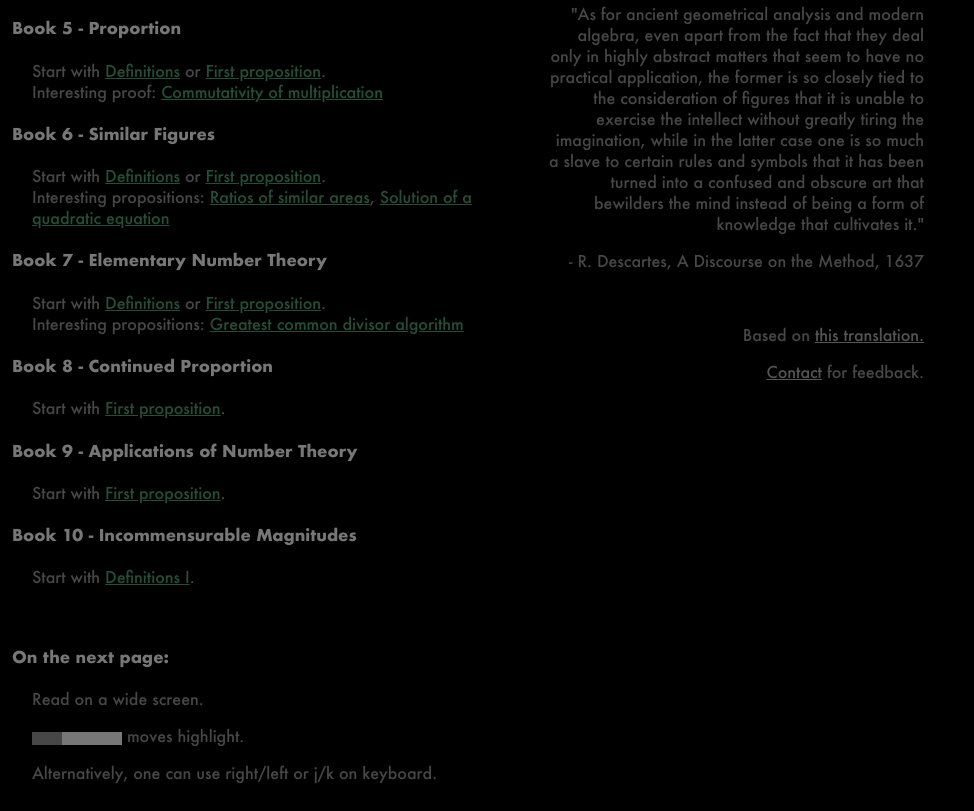
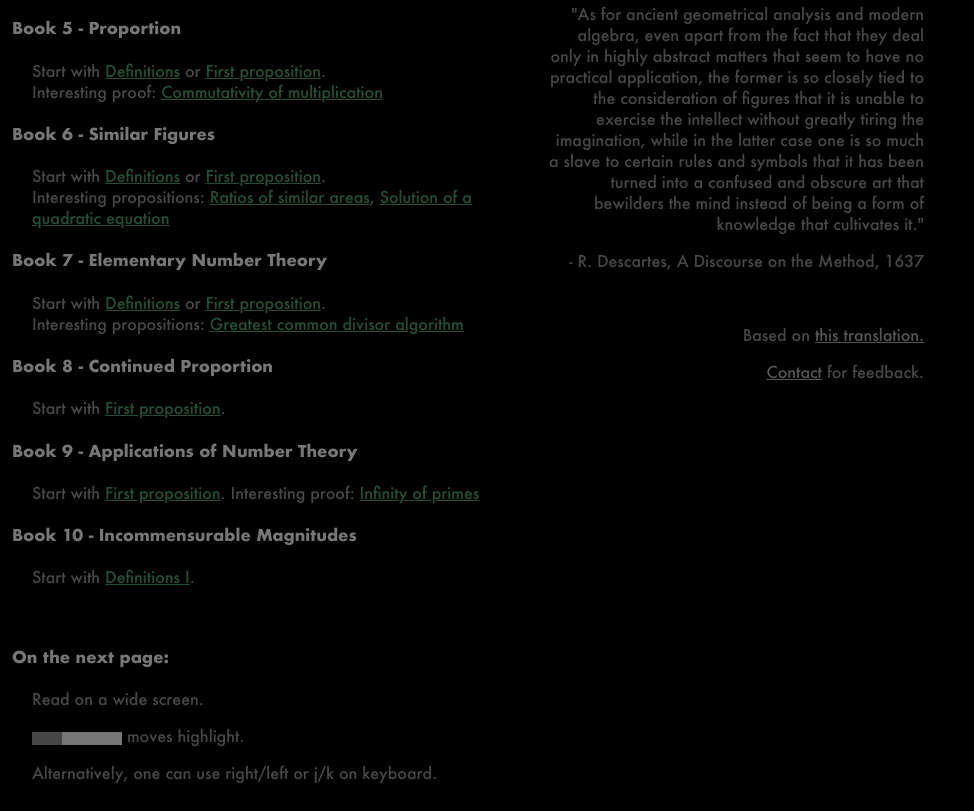
Before and after one commit to ibrahimsag/read, a website with bundled scripts: page index.html in a window 1280 px wide. Shown: the part 522-1333 px from the top of the page, without its empty margins (0-974 px from the left). Built offline with nearby package versions, Linux system fonts and the light colour scheme; what hsluv would draw is missing.

Commit message:
highlights 12-20

```diff
--- a/figures/9.js
+++ b/figures/9.js
@@ -12,7 +12,7 @@ import prop8 from '../prose/9/8';
 import prop9 from '../prose/9/9';
 import prop10 from '../prose/9/10';
 import prop11 from '../prose/9/11';
-import prop12 from '../prose/9/11';
+import prop12 from '../prose/9/12';
 import prop13 from '../prose/9/13';
 import prop14 from '../prose/9/14';
 import prop15 from '../prose/9/15';
@@ -22,7 +22,7 @@ import prop18 from '../prose/9/18';
 import prop19 from '../prose/9/19';
 import prop20 from '../prose/9/20';
 import prop21 from '../prose/9/21';
-import prop22 from '../prose/9/21';
+import prop22 from '../prose/9/22';
 import prop23 from '../prose/9/23';
 import prop24 from '../prose/9/24';
 import prop25 from '../prose/9/25';
@@ -32,7 +32,7 @@ import prop28 from '../prose/9/28';
 import prop29 from '../prose/9/29';
 import prop30 from '../prose/9/30';
 import prop31 from '../prose/9/31';
-import prop32 from '../prose/9/31';
+import prop32 from '../prose/9/32';
 import prop33 from '../prose/9/33';
 import prop34 from '../prose/9/34';
 import prop35 from '../prose/9/35';
@@ -203,6 +203,16 @@ function() {
   return {
     title: 'Proposition 12',
     prose: prop12,
+    mags: [
+      { l: 'A', m: 100, p: [50, 50] },
+      { l: 'B', m: 120, v: 40 },
+      { l: 'C', m: 140, v: 40 },
+      { l: 'D', m: 160, v: 40 },
+      { l: 'E', m: 85, p: [250, 50] },
+      { l: 'F', m: 145, v: 40 },
+      { l: 'G', m: 125, v: 40 },
+      { l: 'H', m: 105, v: 40 },
+    ]
   };
 },
 
@@ -210,6 +220,16 @@ function() {
   return {
     title: 'Proposition 13',
     prose: prop13,
+    mags: [
+      { l: 'A', m: 40, p: [50, 50] },
+      { l: 'B', m: 70, v: 40 },
+      { l: 'C', m: 100, v: 40 },
+      { l: 'D', m: 130, v: 40 },
+      { l: 'E', m: 65, p: [250, 50] },
+      { l: 'F', m: 95, v: 40 },
+      { l: 'G', m: 55, v: 40 },
+      { l: 'H', m: 60, v: 40 },
+    ]
   };
 },
 
@@ -217,6 +237,14 @@ function() {
   return {
     title: 'Proposition 14',
     prose: prop14,
+    mags: [
+      { l: 'A', m: 100, p: [50, 50] },
+      { l: 'E', m: 70, v: 40 },
+      { l: 'F', m: 40, v: 40 },
+      { l: 'B', m: 50, p: [200, 50] },
+      { l: 'C', m: 60, v: 40 },
+      { l: 'D', m: 80, v: 40 },
+    ]
   };
 },
 
@@ -224,6 +252,14 @@ function() {
   return {
     title: 'Proposition 15',
     prose: prop15,
+    mags: [
+      { l: 'A', m: 100, p: [50, 50] },
+      { l: 'B', m: 130, v: 40 },
+      { l: 'C', m: 160, v: 40 },
+      { l: 'D', m: 60, p: [250, 50] },
+      { l: 'E', m: 80 },
+      { l: 'F'},
+    ]
   };
 },
 
@@ -231,6 +267,11 @@ function() {
   return {
     title: 'Proposition 16',
     prose: prop16,
+    mags: [
+      { l: 'A', m: 100, p: [50, 50] },
+      { l: 'B', m: 130, v: 40 },
+      { l: 'C', m: 160, v: 40 },
+    ]
   };
 },
 
@@ -238,6 +279,13 @@ function() {
   return {
     title: 'Proposition 17',
     prose: prop17,
+    mags: [
+      { l: 'A', m: 100, p: [50, 50] },
+      { l: 'B', m: 130, v: 40 },
+      { l: 'C', m: 160, v: 40 },
+      { l: 'D', m: 190, v: 40 },
+      { l: 'E', m: 210, v: 40 },
+    ]
   };
 },
 
@@ -245,6 +293,12 @@ function() {
   return {
     title: 'Proposition 18',
     prose: prop18,
+    mags: [
+      { l: 'A', m: 90, p: [50, 50] },
+      { l: 'B', m: 110, v: 40 },
+      { l: 'C', m: 160, p: [200, 50] },
+      { l: 'D', m: 130, v: 40 },
+    ]
   };
 },
 
@@ -252,6 +306,13 @@ function() {
   return {
     title: 'Proposition 19',
     prose: prop19,
+    mags: [
+      { l: 'A', m: 100, p: [50, 50] },
+      { l: 'B', m: 130, v: 40 },
+      { l: 'C', m: 160, v: 40 },
+      { l: 'D', m: 210, v: 40 },
+      { l: 'E', m: 190, v: 40 },
+    ]
   };
 },
 
@@ -259,6 +320,15 @@ function() {
   return {
     title: 'Proposition 20',
     prose: prop20,
+    mags: [
+      { l: 'A', m: 90, p: [50, 50] },
+      { l: 'B', m: 110, v: 40 },
+      { l: 'C', m: 130, v: 40 },
+      { l: 'E', m: 240, v: 40 },
+      { l: 'D', m: 40 },
+      { l: 'F' },
+      { l: 'G', m: 150, p: [230, 50] },
+    ]
   };
 },
 
--- a/index.html
+++ b/index.html
@@ -252,6 +252,7 @@ Start with <a pref="8.1">First proposition</a>.
 <h4>Book 9 - Applications of Number Theory</h4>
 <p>
 Start with <a pref="9.1">First proposition</a>.
+Interesting proof: <a pref="9.20">Infinity of primes</a>
 </p>
 <h4>Book 10 - Incommensurable Magnitudes</h4>
 <p>
```
Also changed, not shown: 2 other files.
